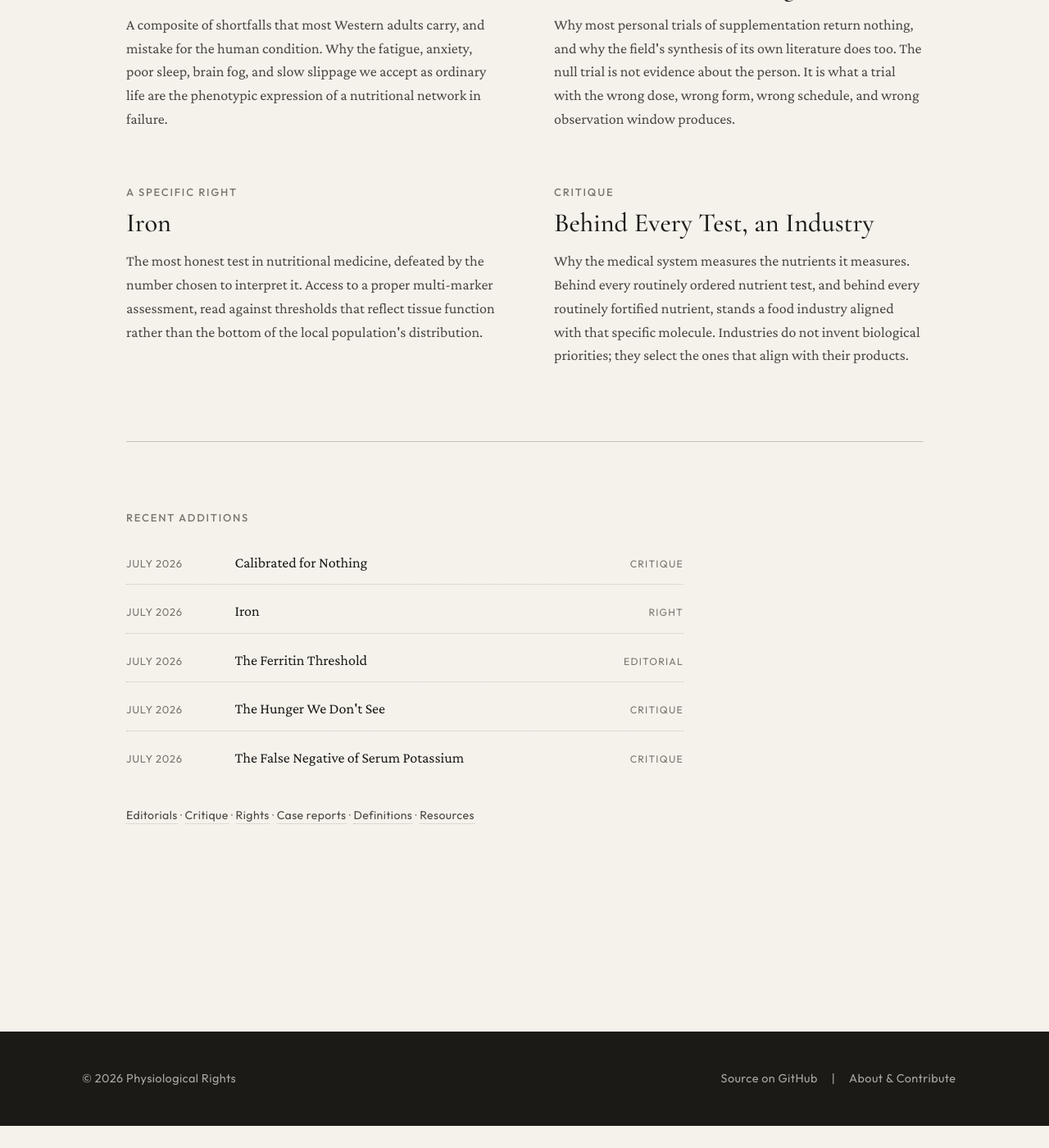
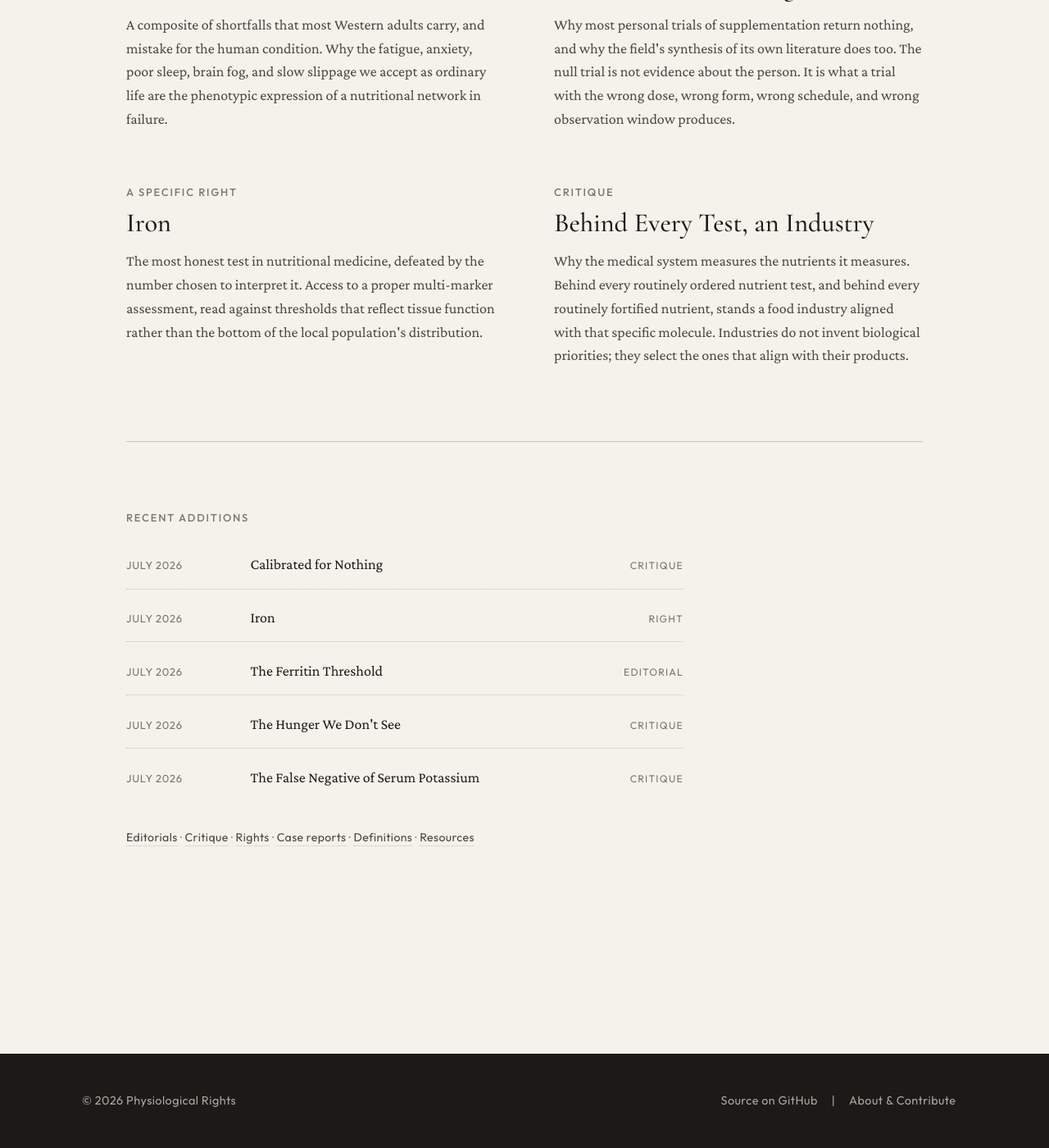
Before and after one commit to PerigGouanvic/physiological-rights, a Jekyll site: the page built from index.md, in a window 1280 px wide and 1400 px high, scrolled down 941 px. Shown: the whole window at 82% size. Built offline with Jekyll 4.4.1, drawn with Linux system fonts in a browser that asks for light colours; before the commit the page ends 2314 px from its top, so only the background shows below that.

Commit message:
edit(home): widen recent-additions spacing
Sub-elements within each list item were visually glued (mobile gap
0.15rem, desktop gap 1.25rem). Bump desktop gap to 1.75rem and mobile
stacked gap to 0.35rem so date, title, and section label breathe.

```diff
--- a/assets/css/style.css
+++ b/assets/css/style.css
@@ -1044,10 +1044,10 @@ footer {
 }
 .content .home-recent-list li {
   display: grid;
-  grid-template-columns: 110px 1fr auto;
-  gap: 1.25rem;
+  grid-template-columns: 120px 1fr auto;
+  gap: 1.75rem;
   align-items: baseline;
-  padding: 0.6rem 0;
+  padding: 0.75rem 0;
   border-bottom: 1px dotted var(--rule);
   font-family: var(--body);
   font-size: 1rem;
@@ -1100,8 +1100,8 @@ footer {
   }
   .content .home-recent-list li {
     grid-template-columns: 1fr;
-    gap: 0.15rem;
-    padding: 0.7rem 0;
+    gap: 0.35rem;
+    padding: 0.85rem 0;
   }
   .content .home-manifesto { padding-top: 2.5rem; }
 }
```
